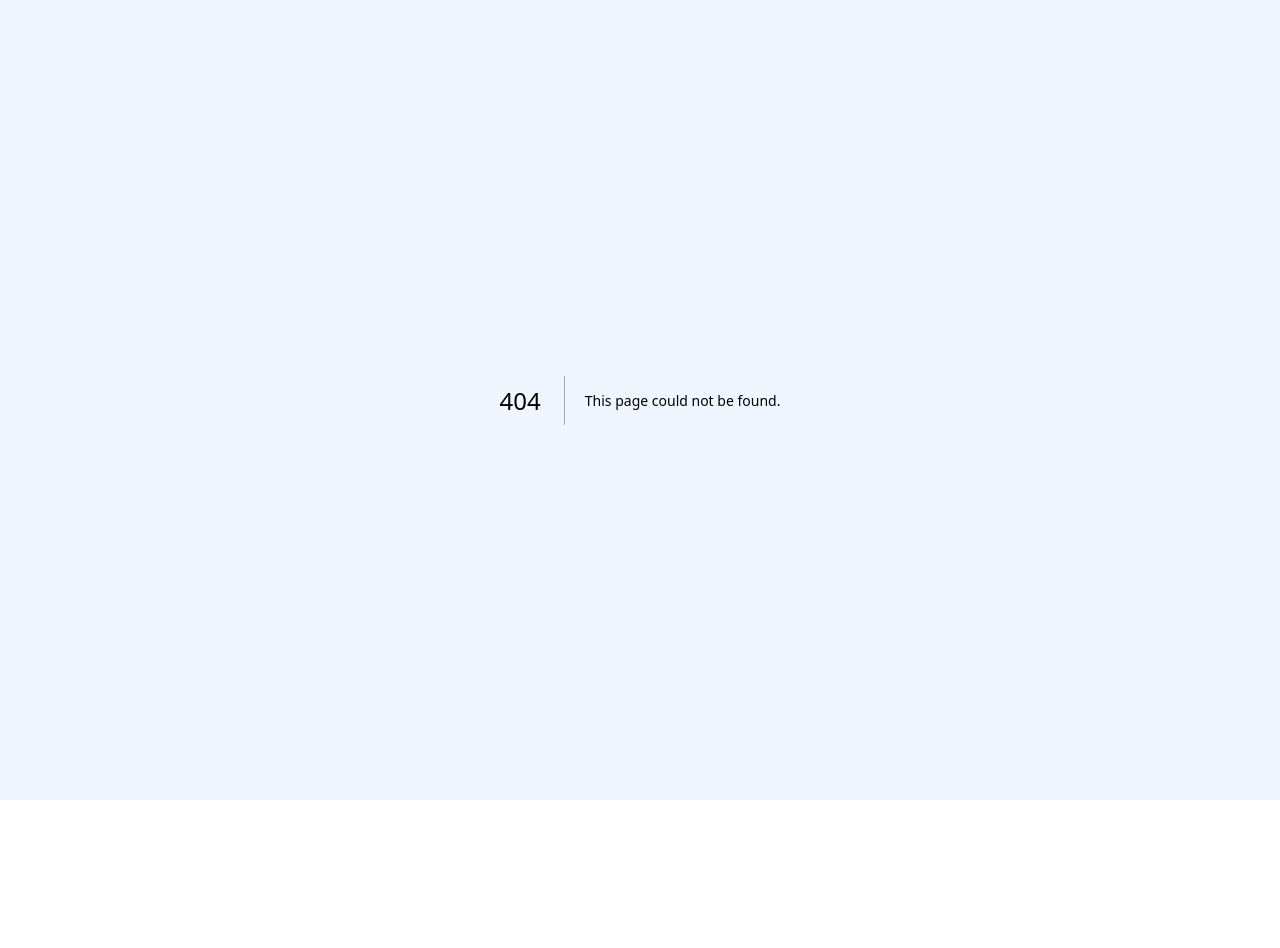
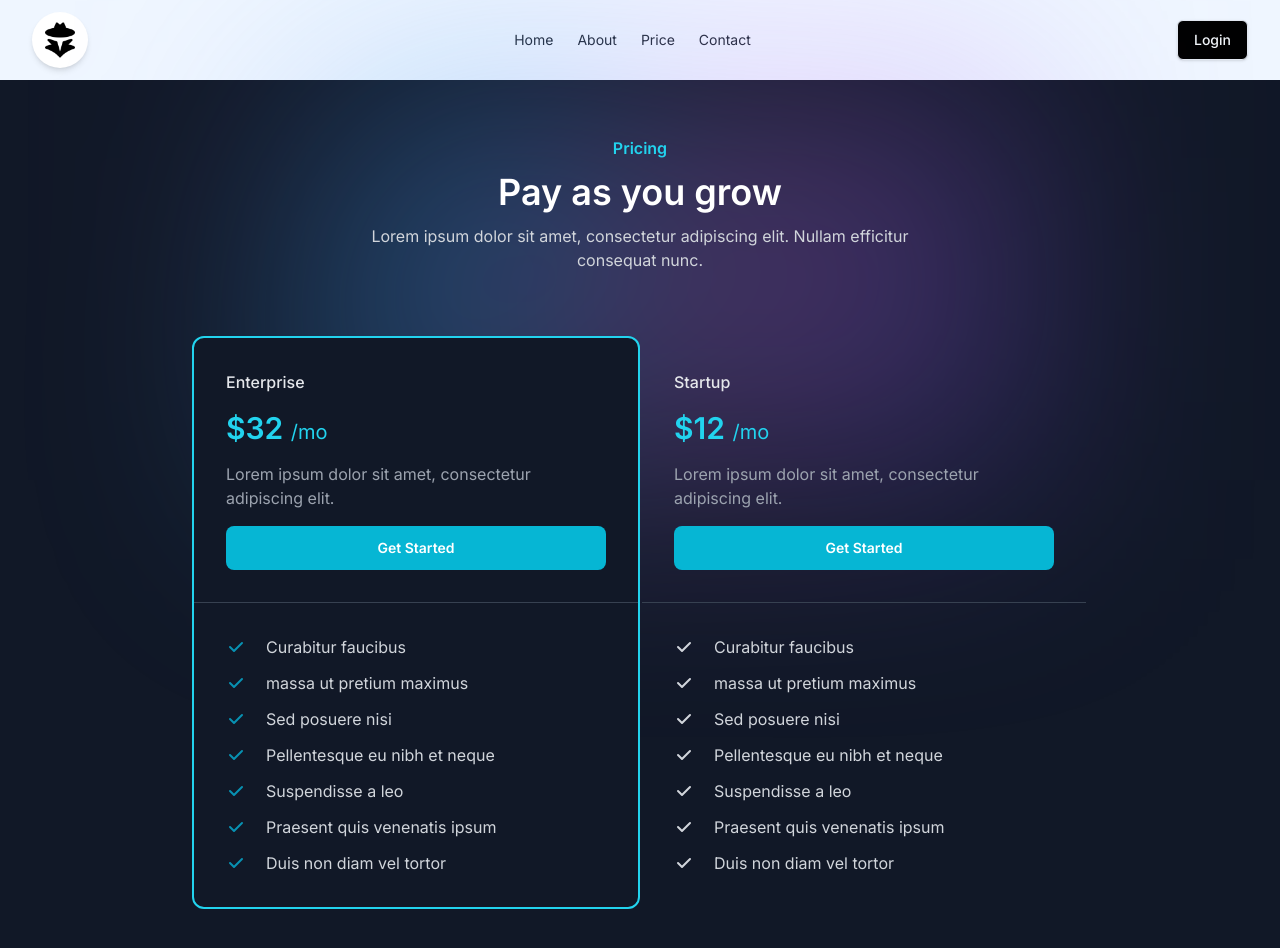
Before and after one commit to riteshk-007/ControlPanelX, a Next.js app: page /price in a window 1280 px wide. Before the commit this address had no page. Shown: the top 948 px of the page. Before the commit the page ends 800 px from the top, so only its background shows below. Built offline with nearby package versions, Linux system fonts and the light colour scheme.

Commit message:
chore: Update Navbar link to point to /price

```diff
--- /dev/null
+++ b/app/(pages)/(home)/price/page.js
@@ -0,0 +1,12 @@
+import Pricing from "@/app/components/Pricing";
+import React from "react";
+
+const Price = () => {
+  return (
+    <div>
+      <Pricing />
+    </div>
+  );
+};
+
+export default Price;
--- a/app/components/Navbar.jsx
+++ b/app/components/Navbar.jsx
@@ -82,7 +82,7 @@ const Navbar = () => {
                   <Link
                     className="text-white md:text-gray-800 transition-all  hover:text-gray-800/75"
                     onClick={() => setShow(false)}
-                    href="/"
+                    href="/price"
                   >
                     Price
                   </Link>
--- /dev/null
+++ b/app/components/Pricing.jsx
@@ -0,0 +1,107 @@
+"use client";
+
+const Pricing = () => {
+  const plans = [
+    {
+      name: "Enterprise",
+      desc: "Lorem ipsum dolor sit amet, consectetur adipiscing elit.",
+      price: 32,
+      isMostPop: true,
+      features: [
+        "Curabitur faucibus",
+        "massa ut pretium maximus",
+        "Sed posuere nisi",
+        "Pellentesque eu nibh et neque",
+        "Suspendisse a leo",
+        "Praesent quis venenatis ipsum",
+        "Duis non diam vel tortor",
+      ],
+    },
+    {
+      name: "Startup",
+      desc: "Lorem ipsum dolor sit amet, consectetur adipiscing elit.",
+      price: 12,
+      isMostPop: false,
+      features: [
+        "Curabitur faucibus",
+        "massa ut pretium maximus",
+        "Sed posuere nisi",
+        "Pellentesque eu nibh et neque",
+        "Suspendisse a leo",
+        "Praesent quis venenatis ipsum",
+        "Duis non diam vel tortor",
+      ],
+    },
+  ];
+  return (
+    <section className="relative py-14 bg-gray-900">
+      <div
+        className="absolute inset-0 blur-[118px] max-w-lg h-[800px] mx-auto sm:max-w-3xl sm:h-[400px]"
+        style={{
+          background:
+            "linear-gradient(106.89deg, rgba(192, 132, 252, 0.11) 15.73%, rgba(14, 165, 233, 0.41) 15.74%, rgba(232, 121, 249, 0.26) 56.49%, rgba(79, 70, 229, 0.4) 115.91%)",
+        }}
+      ></div>
+      <div className="relative max-w-screen-xl mx-auto text-gray-300 sm:px-4 md:px-8">
+        <div className="max-w-xl mx-auto space-y-3 px-4 sm:text-center sm:px-0">
+          <h3 className="text-cyan-400 font-semibold">Pricing</h3>
+          <p className="text-white text-3xl font-semibold sm:text-4xl">
+            Pay as you grow
+          </p>
+          <div className="max-w-xl">
+            <p>
+              Lorem ipsum dolor sit amet, consectetur adipiscing elit. Nullam
+              efficitur consequat nunc.
+            </p>
+          </div>
+        </div>
+        <div className="mt-16 justify-center sm:flex">
+          {plans.map((item, idx) => (
+            <div
+              key={idx}
+              className={`relative flex-1 flex items-stretch flex-col mt-6 border-2 sm:mt-0 sm:rounded-xl sm:max-w-md ${
+                item.isMostPop
+                  ? "bg-gray-900 border-cyan-400 border-x-0 sm:border-x-2"
+                  : "border-transparent"
+              }`}
+            >
+              <div className="p-4 py-8 space-y-4 border-b border-gray-700 md:p-8">
+                <span className="text-gray-200 font-medium">{item.name}</span>
+                <div className="text-cyan-400 text-3xl font-semibold">
+                  ${item.price} <span className="text-xl font-normal">/mo</span>
+                </div>
+                <p className="text-gray-400">{item.desc}</p>
+                <button className="px-3 py-3 rounded-lg w-full font-semibold text-sm duration-150 text-white bg-cyan-500 hover:bg-cyan-600 active:bg-cyan-700">
+                  Get Started
+                </button>
+              </div>
+              <ul className="p-4 py-8 space-y-3 md:p-8">
+                {item.features.map((featureItem, idx) => (
+                  <li key={idx} className="flex items-center gap-5">
+                    <svg
+                      xmlns="http://www.w3.org/2000/svg"
+                      className={`h-5 w-5 ${
+                        item.isMostPop ? "text-cyan-600" : ""
+                      }`}
+                      viewBox="0 0 20 20"
+                      fill="currentColor"
+                    >
+                      <path
+                        fill-rule="evenodd"
+                        d="M16.707 5.293a1 1 0 010 1.414l-8 8a1 1 0 01-1.414 0l-4-4a1 1 0 011.414-1.414L8 12.586l7.293-7.293a1 1 0 011.414 0z"
+                        clip-rule="evenodd"
+                      ></path>
+                    </svg>
+                    {featureItem}
+                  </li>
+                ))}
+              </ul>
+            </div>
+          ))}
+        </div>
+      </div>
+    </section>
+  );
+};
+
+export default Pricing;
```
